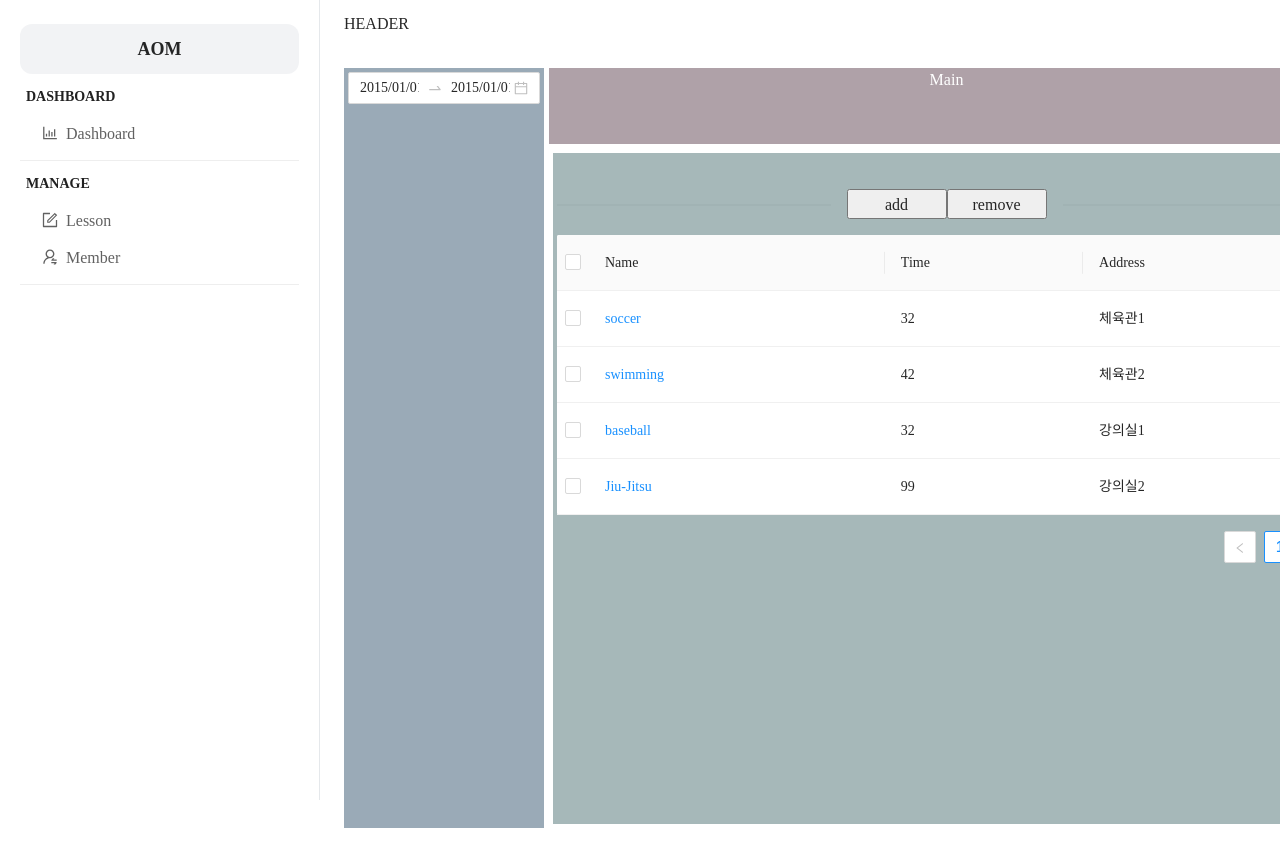
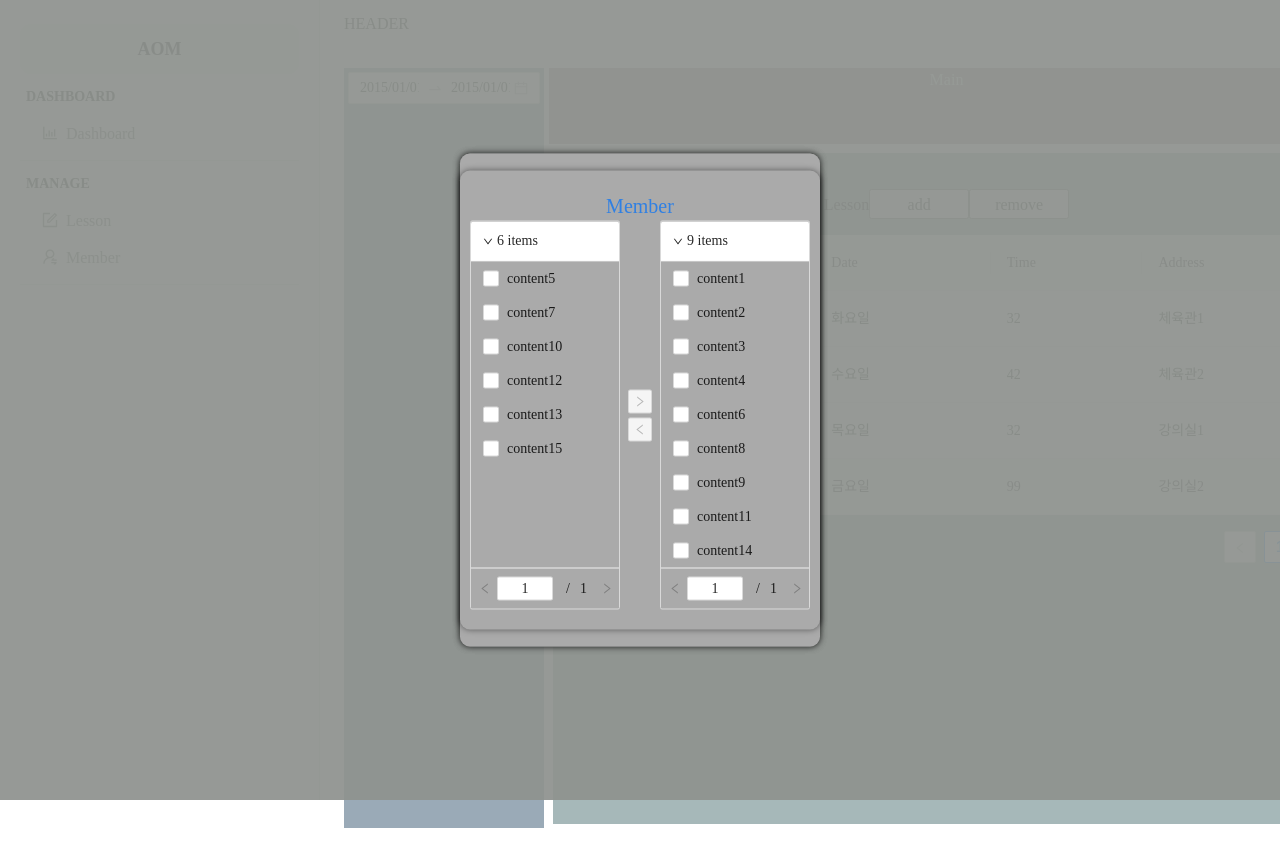
Before and after one commit to llooster/aom-client, a React (Create React App) app: page /lessons in a window 1280 px wide. Shown: the top 848 px of the page. Built offline with nearby package versions, Linux system fonts and the light colour scheme.

Commit message:
lessonPage

```diff
--- a/src/App.js
+++ b/src/App.js
@@ -6,7 +6,13 @@ import { Provider } from "react-redux";
 import { DefaultRouter, PrivateRouter } from "./router";
 import rootReducer from "./redux";
 import { DefaultLayout, MainLayout } from "./layout";
-import { LoginPage, JoinPage, LessonsPage, MemberPage } from "./pages";
+import {
+    LoginPage,
+    JoinPage,
+    LessonsPage,
+    MemberPage,
+    DashboardPage,
+} from "./pages";
 import "./App.scss";
 
 const store = createStore(
@@ -44,6 +50,12 @@ function App() {
                         component={MemberPage}
                         layout={MainLayout}
                     />
+                    <DefaultRouter
+                        exact
+                        path={"/dashboard"}
+                        component={DashboardPage}
+                        layout={MainLayout}
+                    />
                 </Switch>
             </BrowserRouter>
         </Provider>
--- a/src/Redux/reducers/lessonsReducer.js
+++ b/src/Redux/reducers/lessonsReducer.js
@@ -3,50 +3,70 @@ import { handleActions, createAction } from "redux-actions";
 const SELECT_LESSONS = "SELECT_LESSONS";
 const REMOVE_LESSONS = "REMOVE_LESSONS";
 const NEW_NAME = "NEW_NAME";
+const NEW_DATE = "NEW_DATE";
 const NEW_TIME = "NEW_TIME";
 const NEW_ADDRESS = "NEW_ADDRESS";
 const ADD_LESSON = "ADD_LESSON";
+const CANCEL_MODAL = "CANCEL_MODAL";
 
 export const selectLessons = createAction(SELECT_LESSONS);
 export const removeLessons = createAction(REMOVE_LESSONS);
 export const newName = createAction(NEW_NAME);
+export const newDate = createAction(NEW_DATE);
 export const newTime = createAction(NEW_TIME);
 export const newAddress = createAction(NEW_ADDRESS);
 export const addLesson = createAction(ADD_LESSON);
+export const cancelModal = createAction(CANCEL_MODAL);
 
 const initLessonsState = {
     originLessons: [
         {
-            key: "1",
+            key: 1,
             name: "soccer",
+            date: "화요일",
             time: 32,
             address: "체육관1",
+            members: [{ id: 1, lessons: ["soccer"], name: "Jon", age: 35 }],
         },
         {
-            key: "2",
+            key: 2,
             name: "swimming",
+            date: "수요일",
             time: 42,
             address: "체육관2",
+            members: [
+                { id: 2, lessons: ["swim"], name: "Cersei", age: 42 },
+                { id: 3, lessons: [""], name: "Jaime", age: 45 },
+            ],
         },
         {
-            key: "3",
+            key: 3,
             name: "baseball",
+            date: "목요일",
             time: 32,
             address: "강의실1",
+            members: [
+                { id: 4, lessons: [""], name: "Arya", age: 16 },
+                { id: 5, lessons: [""], name: "Daenerys", age: 80 },
+                { id: 6, lessons: [""], name: "null", age: 150 },
+            ],
         },
         {
-            key: "4",
+            key: 4,
             name: "Jiu-Jitsu",
+            date: "금요일",
             time: 99,
             address: "강의실2",
+            members: [
+                { id: 7, lessons: [""], name: "Ferrara", age: 44 },
+                { id: 8, lessons: [""], name: "Rossini", age: 36 },
+                { id: 9, lessons: [""], name: "Harvey", age: 65 },
+                { id: 10, lessons: [""], name: "Harvey1", age: 6 },
+            ],
         },
     ],
     selected: [],
-    newLesson: {
-        // name: "",
-        // time: "",
-        // address: "",
-    },
+    newLesson: {},
 };
 
 const lessonsReducer = handleActions(
@@ -68,6 +88,13 @@ const lessonsReducer = handleActions(
                 name: action.payload.name,
             },
         }),
+        [NEW_DATE]: (state, action) => ({
+            ...state,
+            newLesson: {
+                ...state.newLesson,
+                date: action.payload.date,
+            },
+        }),
         [NEW_TIME]: (state, action) => ({
             ...state,
             newLesson: {
@@ -84,15 +111,12 @@ const lessonsReducer = handleActions(
         }),
         [ADD_LESSON]: (state, action) => ({
             ...state,
-            originLessons: [
-                ...state.originLessons,
-                action.payload.newLesson && action.payload.newLesson,
-            ],
-            newLesson: {
-                name: "",
-                time: "",
-                address: "",
-            },
+            originLessons: [...state.originLessons, action.payload.newLesson],
+            newLesson: {},
+        }),
+        [CANCEL_MODAL]: (state, action) => ({
+            ...state,
+            newLesson: {},
         }),
     },
     initLessonsState
--- a/src/components/Input/Input.jsx
+++ b/src/components/Input/Input.jsx
@@ -3,14 +3,13 @@ import styled from "styled-components";
 
 const StyledTextLabel = styled.div`
     box-sizing: border-box;
-    /* background-color: #ffff58; */
     color: gray;
-    /* margin: 0 10px; */
     font-size: 14px;
     width: 100%;
 `;
 
-const StyledInputs = styled.input.attrs(({ type, placeholder }) => ({
+const StyledInputs = styled.input.attrs(({ type, placeholder, id }) => ({
+    id: id,
     type: type,
     placeholder: placeholder,
 }))`
@@ -26,12 +25,13 @@ const StyledInputs = styled.input.attrs(({ type, placeholder }) => ({
 `;
 
 function InputBox(props) {
-    const { name, type, value, placeholder, onChange } = props;
+    const { name, type, value, placeholder, onChange, id } = props;
 
     return (
         <>
             <StyledTextLabel>{name}</StyledTextLabel>
             <StyledInputs
+                id={id}
                 type={type}
                 value={value || ""}
                 placeholder={placeholder}
--- a/src/components/modal/ModalBox.jsx
+++ b/src/components/modal/ModalBox.jsx
@@ -1,4 +1,4 @@
-import React from "react";
+import React, { useState } from "react";
 import PropTypes from "prop-types";
 import styled from "styled-components";
 
@@ -10,7 +10,7 @@ const ModalOverlay = styled.div`
     left: 0;
     bottom: 0;
     right: 0;
-    background-color: rgba(0, 0, 0, 0.5);
+    background-color: rgba(143, 148, 143, 0.5);
     z-index: 999;
 `;
 
@@ -55,11 +55,19 @@ export default function ModalBox({
     width,
     height,
 }) {
-    // console.log(width, height);
+    const [show, setShow] = useState(visible);
+    const closeModal = () => {
+        setShow(false);
+    };
     return (
         <>
             <ModalOverlay visible={visible} />
-            <ModalWrapper className={className} tabIndex="-1" visible={visible}>
+            <ModalWrapper
+                className={className}
+                tabIndex="-1"
+                visible={visible}
+                onClick={closeModal}
+            >
                 <ModalInner
                     width={width}
                     height={height}
--- a/src/components/title/Title.jsx
+++ b/src/components/title/Title.jsx
@@ -3,7 +3,7 @@ import styled from "styled-components";
 
 const Titles = styled.div.attrs(({ width, height, fontSize }) => ({
     width: width || "100%",
-    height: height || "100%",
+    height: height || "10%",
     fontSize: fontSize || "50px",
 }))`
     width: ${(props) => props.width};
@@ -12,8 +12,6 @@ const Titles = styled.div.attrs(({ width, height, fontSize }) => ({
 
     box-sizing: border-box;
     /* Title 설정 */
-    width: 100%;
-    height: 100px;
     text-align: center;
     color: #3080e3;
 `;
--- /dev/null
+++ b/src/pages/dashboard/DashboardPage.jsx
@@ -0,0 +1,65 @@
+import React, { useState } from "react";
+import styled from "styled-components";
+import MainContent from "./mainContent";
+import { useSelector, useDispatch } from "react-redux";
+
+const Container = styled.div`
+    /* box-sizing: border-box; */
+    display: grid;
+    width: 100%;
+    height: 100%;
+    color: white;
+    min-width: 1000px;
+    /* background-color: gray; */
+
+    grid-template-rows: 10%;
+    grid-template-columns: 20%;
+    /* Container자식 컴포넌트의 row의 길이 */
+    grid-template-areas:
+        "main main main main"
+        "content content content content";
+    text-align: center;
+    grid-gap: 5px;
+`;
+
+const Main = styled.main`
+    background: #afa1a8;
+    /* height: 30%; */
+    color: white;
+    height: 100%;
+    grid-area: main;
+    padding: 0.25rem;
+`;
+
+const ContentBox = styled.div`
+    display: flex;
+    gap: 0.25rem;
+    padding: 0.25rem;
+    align-items: center;
+    grid-area: content;
+    justify-content: center;
+`;
+const MainContentBox = styled.div`
+    background: #a6b8b9;
+    padding: 0.25rem;
+    width: 100%;
+    height: 100%;
+`;
+
+// const Button = styled.button`
+//     width: 100px;
+//     height: 30px;
+// `;
+
+export default function HomePage() {
+    return (
+        <Container>
+            <Main>Main</Main>
+            <ContentBox>
+                <MainContentBox>
+                    <MainContent />
+                </MainContentBox>
+            </ContentBox>
+        </Container>
+    );
+}
--- /dev/null
+++ b/src/pages/dashboard/mainContent/MainContent.jsx
@@ -0,0 +1,14 @@
+import React, { useState } from "react";
+import styled from "styled-components";
+import { useSelector, useDispatch } from "react-redux";
+import { ModalBox, Input, Title } from "../../../components";
+
+export default function MainContent(props) {
+    const dispatch = useDispatch();
+
+    return (
+        <>
+            <h1>123</h1>
+        </>
+    );
+}
--- /dev/null
+++ b/src/pages/dashboard/mainContent/index.js
@@ -0,0 +1,3 @@
+import MainContent from "./MainContent.jsx";
+
+export default MainContent;
--- a/src/pages/index.js
+++ b/src/pages/index.js
@@ -2,3 +2,4 @@ export { default as JoinPage } from "./join/JoinPage.jsx";
 export { default as LessonsPage } from "./lessons/LessonsPage.jsx";
 export { default as LoginPage } from "./login/LoginPage.jsx";
 export { default as MemberPage } from "./members/MemberPage.jsx";
+export { default as DashboardPage } from "./dashboard/DashboardPage.jsx";
--- a/src/pages/lessons/mainContent/MainContent.jsx
+++ b/src/pages/lessons/mainContent/MainContent.jsx
@@ -6,22 +6,50 @@ import {
     selectLessons,
     removeLessons,
     newName,
+    newDate,
     newTime,
     newAddress,
     addLesson,
+    cancelModal,
 } from "../../../redux/reducers/lessonsReducer";
 import { ModalBox, Input, Title } from "../../../components";
+import Member from "./member";
 
 const Button = styled.button`
     width: 100px;
     height: 30px;
 `;
 
+let keyValue = 5;
+export default function MainContent(props) {
+    const [memberView, setMemberView] = useState(true);
     const columns = [
         {
             title: "Name",
             dataIndex: "name",
-        render: (text) => <a>{text}</a>,
+            render: (text) => (
+                <a>
+                    {text}
+                    <ModalBox
+                        // onClick={closeModal}
+                        width="400px"
+                        height="auto"
+                        visible={memberView}
+                    >
+                        <Title
+                            width="100%"
+                            height="30px"
+                            text="Member"
+                            fontSize="20px"
+                        />
+                        <Member></Member>
+                    </ModalBox>
+                </a>
+            ),
+        },
+        {
+            title: "Date",
+            dataIndex: "date",
         },
         {
             title: "Time",
@@ -32,19 +60,19 @@ const columns = [
             dataIndex: "address",
         },
     ];
-
-let keyValue = 5;
-export default function MainContent(props) {
     const dispatch = useDispatch();
     const lessons = useSelector((state) => state.lessons.originLessons);
     const selectedLessons = useSelector((state) => state.lessons.selected);
-    const newLesson = useSelector((state) => state.lessons.newLesson);
+    let newLesson = useSelector((state) => state.lessons.newLesson);
     const name = useSelector((state) => state.lessons.newLesson.name);
+    const date = useSelector((state) => state.lessons.newLesson.date);
     const time = useSelector((state) => state.lessons.newLesson.time);
     const address = useSelector((state) => state.lessons.newLesson.address);
 
     const [selectionType, setSelectionType] = useState("checkbox");
     const [modal, setModal] = useState(false);
+
+    const members = lessons.map((lesson) => lesson.members);
 
     const rowSelection = {
         onChange: (selectedRowKeys, selectedRows) => {
@@ -65,28 +93,97 @@ export default function MainContent(props) {
     const openModal = () => {
         setModal(true);
     };
-    const add = () => {
-        dispatch(addLesson({ newLesson: newLesson }));
+    const closeModal = () => {
         setModal(false);
+        dispatch(cancelModal());
     };
 
-    const updateName = (e) => {
-        dispatch(newName({ name: e.target.value }));
+    const add = () => {
+        newLesson = {
+            key: keyValue++,
+            ...newLesson,
         };
-    const updateTime = (e) => {
-        dispatch(newTime({ time: e.target.value }));
+        dispatch(addLesson({ newLesson: newLesson }));
+        closeModal();
     };
-    const updateAddress = (e) => {
-        dispatch(newAddress({ address: e.target.value }));
-    };
+
     const clickLesson = (e) => {
         console.log("e :>> ", e.target);
+    };
+
+    const updateInputValue = (e) => {
+        let id = e.currentTarget.id;
+        let value = e.currentTarget.value;
+        let func = {
+            name: newName,
+            date: newDate,
+            time: newTime,
+            address: newAddress,
+        };
+        dispatch(
+            func[id]({
+                [`${id}`]: value,
+            })
+        );
+    };
+    console.log("members :>> ", members);
+
+    const renderInputs = () => {
+        let inputValues = [
+            {
+                id: "name",
+                type: "text",
+                value: name,
+                name: "Class Name",
+                placehoder: "name",
+            },
+            {
+                id: "date",
+                type: "text",
+                value: date,
+                name: "Lesson Date",
+                placehoder: "date",
+            },
+            {
+                id: "time",
+                type: "text",
+                value: time,
+                name: "Lesson Time",
+                placehoder: "time",
+            },
+            {
+                id: "address",
+                type: "text",
+                value: address,
+                name: "Lesson Address",
+                placehoder: "address",
+            },
+        ];
+
+        return inputValues.map((input, index) => {
+            return (
+                <Input
+                    key={index}
+                    id={input.id}
+                    type={input.type}
+                    value={input.value}
+                    name={input.name}
+                    placeholder={input.placehoder}
+                    onChange={updateInputValue}
+                />
+            );
+        });
     };
     // console.log("newLesson :>> ", newLesson);
     return (
         <>
             <div>
-                <ModalBox width="200px" height="auto" visible={modal}>
+                <ModalBox
+                    onClick={closeModal}
+                    width="200px"
+                    height="auto"
+                    visible={modal}
+                >
                     <Title
                         width="auto"
                         height="40px"
@@ -94,27 +191,7 @@ export default function MainContent(props) {
                         fontSize="20px"
                     ></Title>
                     <Button onClick={add}>add</Button>
-                    <Input
-                        onChange={updateName}
-                        type="text"
-                        value={name}
-                        name="Class Name"
-                        placeholder="name"
-                    />
-                    <Input
-                        onChange={updateTime}
-                        type="text"
-                        value={time}
-                        name="Time"
-                        placeholder="time"
-                    />
-                    <Input
-                        onChange={updateAddress}
-                        type="text"
-                        value={address}
-                        name="Address"
-                        placeholder="Address"
-                    />
+                    {renderInputs()}
                 </ModalBox>
                 <Radio.Group
                     onChange={({ target: { value } }) => {
@@ -124,6 +201,7 @@ export default function MainContent(props) {
                 />
 
                 <Divider>
+                    <span>Lesson</span>
                     <Button onClick={openModal}>add</Button>
                     <Button onClick={remove}>remove</Button>
                 </Divider>
--- /dev/null
+++ b/src/pages/lessons/mainContent/member/Member.jsx
@@ -0,0 +1,53 @@
+import React, { useState, useEffect } from "react";
+import { useSelector, useDispatch } from "react-redux";
+import { Transfer, Switch } from "antd";
+
+export default function Member() {
+    const [oneWay, setOneWay] = useState(false);
+    const [members, setMembers] = useState([]);
+    const [getMembers, setGetMembers] = useSelector(
+        (state) => state.members.originMembers
+    );
+    // [{key: '1', title: 'content2', description: 'description of content2', chosen: true}
+    // {key: '2', title: 'content3', description: 'description of content3', chosen: true}]
+    const [targetKeys, setTargetKeys] = useState([]);
+
+    useEffect(() => {
+        const newTargetKeys = [];
+        const newmembers = [];
+        for (let i = 0; i < 15; i++) {
+            const data = {
+                key: i.toString(),
+                title: `content${i + 1}`,
+                description: `description of content${i + 1}`,
+                chosen: Math.random() * 2 > 1,
+            };
+            if (data.chosen) {
+                newTargetKeys.push(data.key);
+            }
+            newmembers.push(data);
+        }
+
+        setTargetKeys(newTargetKeys);
+        setMembers(newmembers);
+    }, []);
+
+    const onChange = (newTargetKeys, direction, moveKeys) => {
+        // console.log(newTargetKeys, direction, moveKeys);
+        setTargetKeys(newTargetKeys);
+    };
+    // console.log("oneWay :>> ", oneWay);
+    console.log("getMembers :>> ", getMembers);
+    // console.log("targetKeys :>> ", targetKeys);
+
+    return (
+        <Transfer
+            dataSource={members}
+            targetKeys={targetKeys}
+            onChange={onChange}
+            render={(item) => item.title}
+            oneWay={oneWay}
+            pagination
+        />
+    );
+}
--- /dev/null
+++ b/src/pages/lessons/mainContent/member/index.js
@@ -0,0 +1,3 @@
+import Member from "./Member.jsx";
+
+export default Member;
```
Lines whose indentation alone changed are shown as unchanged.
